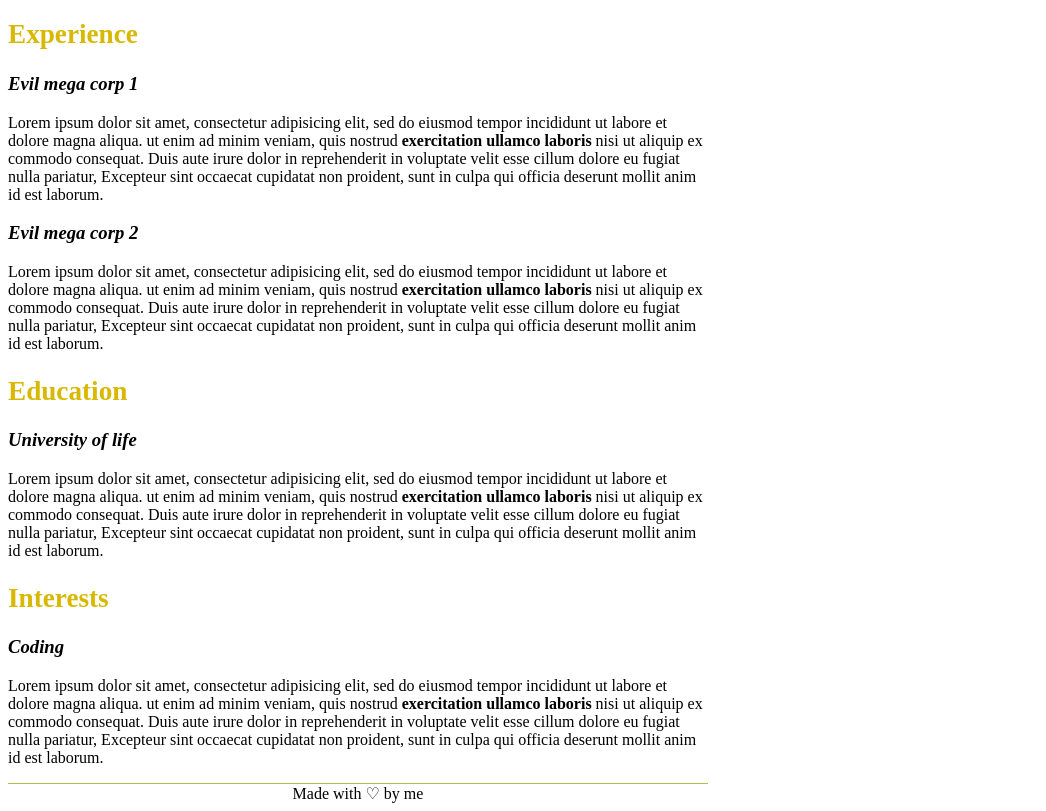
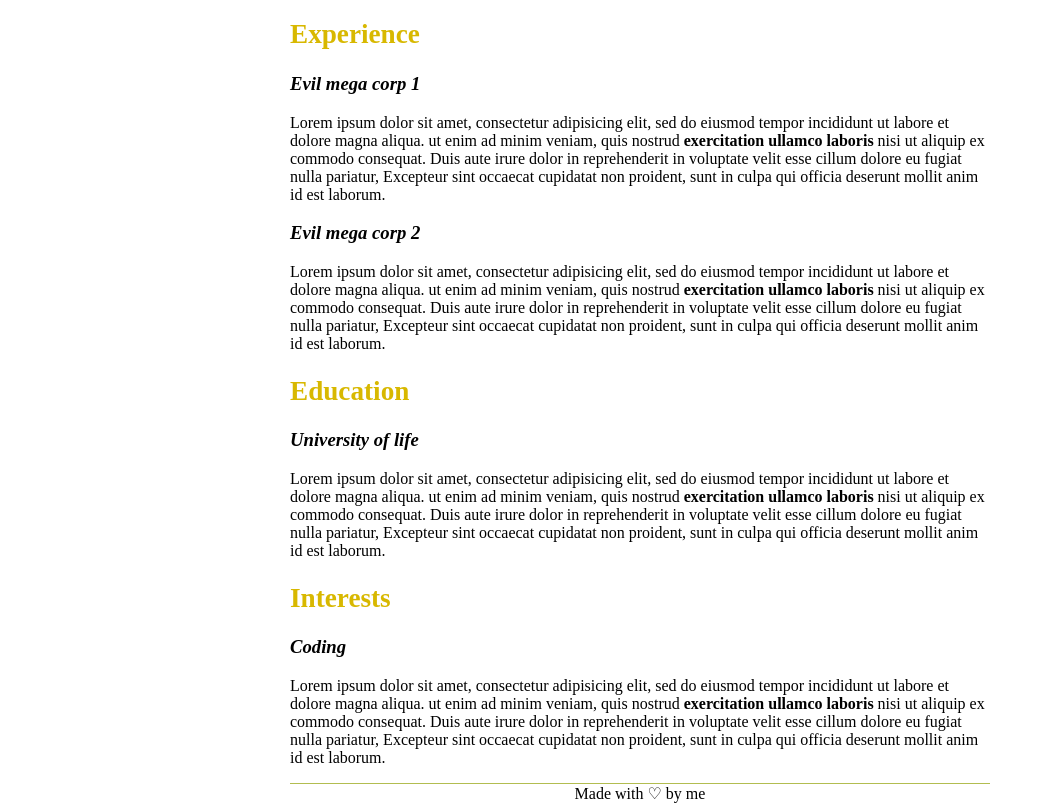
Before and after one commit to EmilianoRossi/html-css-curriculum-vitae, a plain HTML site: page index.html in a window 1280 px wide. Shown: the part 280-1091 px from the top of the page, without its empty margins (0-1046 px from the left). Drawn offline with Linux system fonts and the light colour scheme.

Commit message:
fine css

```diff
--- a/style.css
+++ b/style.css
@@ -1,7 +1,7 @@
-div#container {
-    width: 700px;
-    margin:0 auto;
-            }
+    div#contenitore{
+        width: 700px;
+        margin:0 auto;
+    }
     div#figlio{
         text-align: center;
         background-color: rgb(230, 230, 230);
```
